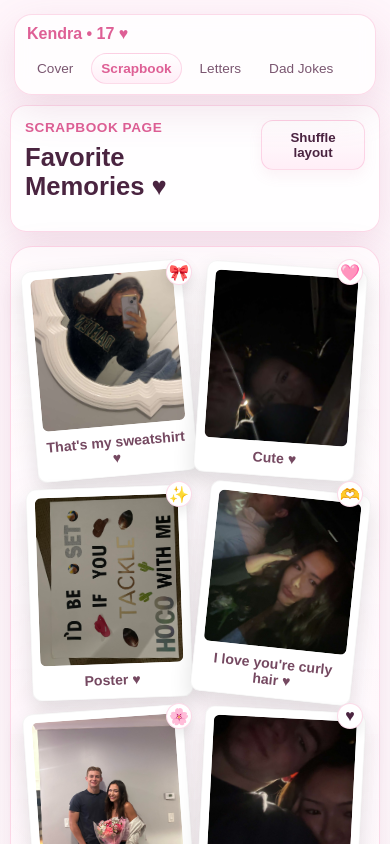
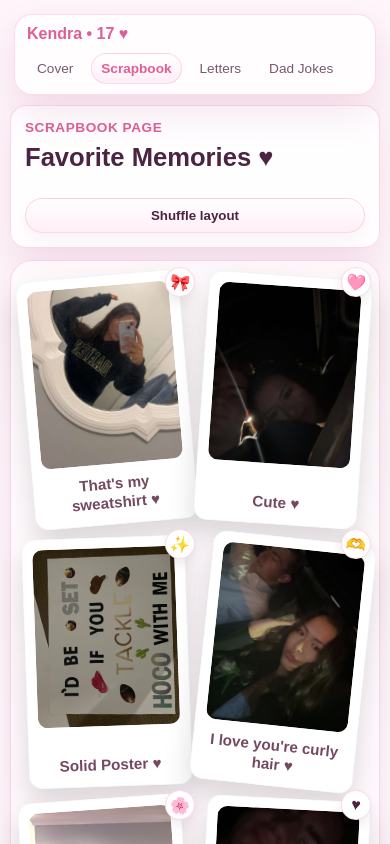
Before and after one commit to Metz893/Kendra, a Next.js app: page /scrapbook in a window 390 px wide. Shown: the top 844 px of the page. Built offline with nearby package versions, Linux system fonts and the light colour scheme.

Commit message:
Update 3

```diff
--- a/app/globals.css
+++ b/app/globals.css
@@ -882,3 +882,89 @@ body.intro-open .page-shell {
 .prewrap {
   white-space: pre-wrap;
 }
+
+/* =========================
+   SCRAPBOOK — PHONE MAKEOVER
+   ========================= */
+
+@media (max-width: 700px) {
+  /* give the page more breathing room */
+  .book-page {
+    gap: 12px;
+    padding-bottom: 22px;
+  }
+
+  .scrapbook-header {
+    flex-direction: column;
+    align-items: flex-start;
+    gap: 10px;
+  }
+
+  .header-actions {
+    width: 100%;
+  }
+
+  .header-actions button {
+    width: 100%;
+  }
+
+  /* turn the board into a fun “scrapbook feed” */
+  .scrapbook-board {
+    min-height: auto;
+    padding: 14px;
+    grid-template-columns: repeat(2, 1fr);
+    grid-auto-rows: auto;       /* <-- key: stop fixed rows */
+    gap: 12px;
+  }
+
+  /* stop using absolute “slot” sizing logic on phone */
+  .scrap-slot {
+    grid-column: auto !important;
+    grid-row: auto !important;
+  }
+
+  /* make some items pop full-width, like featured scrapbook pages */
+  .scrap-slot:nth-child(5n + 1) {
+    grid-column: 1 / -1;
+  }
+
+  /* polaroid looks bigger + more “scrapbook” */
+  .polaroid {
+    border-radius: 14px;
+    padding: 10px 10px 12px;
+    box-shadow: 0 14px 28px rgba(0, 0, 0, 0.14);
+  }
+
+  .polaroid-img {
+    border-radius: 10px;
+    /* makes images feel more like phone-friendly cards */
+    aspect-ratio: 4 / 5;
+  }
+
+  .polaroid figcaption {
+    padding-top: 10px;
+    font-size: 0.95rem;
+    line-height: 1.25;
+  }
+
+  /* sticker becomes a cute “stamp” */
+  .tiny-sticker {
+    top: -8px;
+    right: -6px;
+    width: 30px;
+    height: 30px;
+    font-size: 1rem;
+    transform: rotate(8deg);
+  }
+
+  /* add a subtle “tap” vibe */
+  .polaroid:active {
+    transform: scale(0.99);
+  }
+}
+
+@media (max-width: 700px) {
+  .header-actions button {
+    border-radius: 999px;
+  }
+}
--- a/app/page.tsx
+++ b/app/page.tsx
@@ -183,7 +183,7 @@ export default function HomePage() {
 
           <div className="mini-drawer">
             <p className="drawer-title">♥ Kendra</p>
-            <p>[Put a short personal note here for the front page.]</p>
+            <p>Thank you for who you are and what you have taught me. I hope you have an incredible year.</p>
           </div>
 
           <div className="page-links-grid">
--- a/app/scrapbook/page.tsx
+++ b/app/scrapbook/page.tsx
@@ -16,7 +16,7 @@ const photos = [
   { src: 'B5ED810A-BE8C-42C4-8487-15FFA7BD3080_1_105_c.jpeg', caption: 'hug pic' },
   { src: 'IMG_0491.JPG', caption: 'You seem suspicious' },
   { src: 'IMG_0492.JPG', caption: 'You are adorable' },
-  { src: 'IMG_0493.JPG', caption: 'Looks like stealing Froyo' },
+  { src: 'IMG_0493.JPG', caption: 'Looks like stealing froyo' },
   { src: 'IMG_0496.JPG', caption: 'Somebody was tired' },
   { src: 'IMG_0497.JPG', caption: 'Beautiful' },
   { src: 'IMG_0498.JPG', caption: 'My shoulder doesn\'t smell that good' },
@@ -24,7 +24,7 @@ const photos = [
   { src: 'IMG_0500.JPG', caption: 'Again with the shoulder' },
   { src: 'IMG_0501.JPG', caption: 'That\'s my sweatshirt' },
   { src: 'IMG_0502.jpeg', caption: 'I love you\'re curly hair' },
-  { src: 'new.jpeg', caption: 'Poster' },
+  { src: 'new.jpeg', caption: 'Solid Poster' },
   { src: 'nwq.jpeg', caption: 'I look high' },
 
 ];
```
